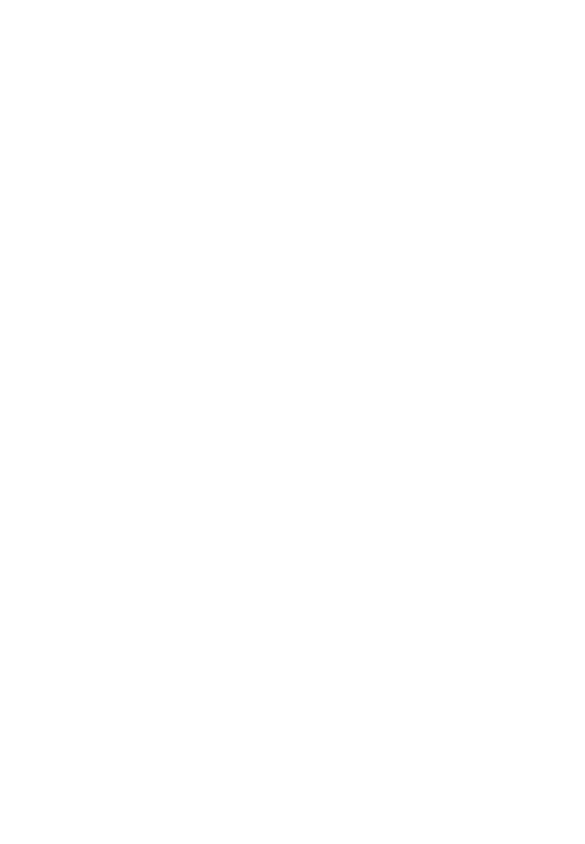
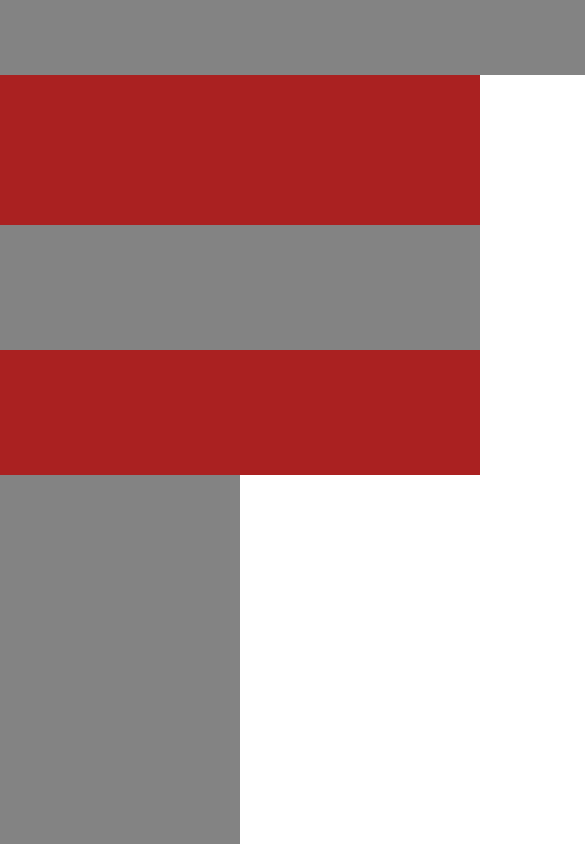
Before and after one commit to Pablito14/lab01, a plain HTML site: page index.html in a window 390 px wide. Shown: the top 844 px of the page, 585 px wide, since content can reach past the window. Drawn offline with Linux system fonts and the light colour scheme.

Commit message:
css esta dificil

```diff
--- a/index.html
+++ b/index.html
@@ -1,13 +1,29 @@
-<!DOCTYPE <!DOCTYPE html>
+<!DOCTYPE html>
 <html>
 <head>
+    <meta name="viewport" content="width=device-width,initial-scale=1,maximum-scale=1,user-scalable=no">
+    <meta http-equiv="X-UA-Compatible" content="IE=edge,chrome=1">
+    <meta name="HandheldFriendly" content="true">
     <title>lab 01</title>
     <link rel="stylesheet" type="text/css"  href="styles/reset.css" />
     <link rel="stylesheet" type="text/css"  href="styles/style.css" />
 </head>
 <body>
-    <header></header>
-    <main></main>
-    <footer></footer>
+ <div id ='mobile'>
+     <div id='a'></div>
+     <div id='b'></div>
+     <div id='c'></div>
+     <div id='d'></div>
+     <div id='row1'>
+        <div id='e'></div>
+        <div id='f'></div>
+    </div>
+    <div id='row2'>
+        <div id='g'></div>
+        <div id='h'></div>
+    </div>
+     <div id='i'></div>
+ </div>
+
 </body>
 </html>
--- a/styles/style.css
+++ b/styles/style.css
@@ -0,0 +1,85 @@
+@media only screen and (max-width: 768px) {
+
+#mobile {
+    width: 480px;
+}
+
+#a {
+    height: 75px;
+    }
+
+#b {
+    height: 150px;
+    }
+
+#c {
+    height: 125px;
+    }
+
+#d {
+    height: 125px;
+    }
+
+#e {
+    height: 250px;
+    width: 50%;
+    float: left;
+    }
+
+#f {
+    height: 250px;
+    width: 50%;
+    }
+
+#g {
+    height: 250px;
+    width: 50%;
+    }
+
+#h {
+    height: 250px;
+    width: 50%;
+    }
+
+#i {
+    height: 80px;
+
+    }
+}
+
+#a {
+    width: 960px;
+    background-color: rgb(131, 131, 131)
+}
+
+#b {
+    background-color: rgb(170, 33, 33);
+}
+
+#c {
+    background-color: rgb(131, 131, 131)
+}
+
+#d {
+    background-color: rgb(170, 33, 33);
+}
+
+#e {
+    background-color: rgb(131, 131, 131)
+}
+
+#f {
+    background-color: rgb(170, 33, 33);
+}
+
+#g {
+    background-color: rgb(131, 131, 131)
+}
+
+#h {
+    background-color: rgb(170, 33, 33);
+}
+
+#i {
+    background-color: rgb(131, 131, 131)
+}
```
